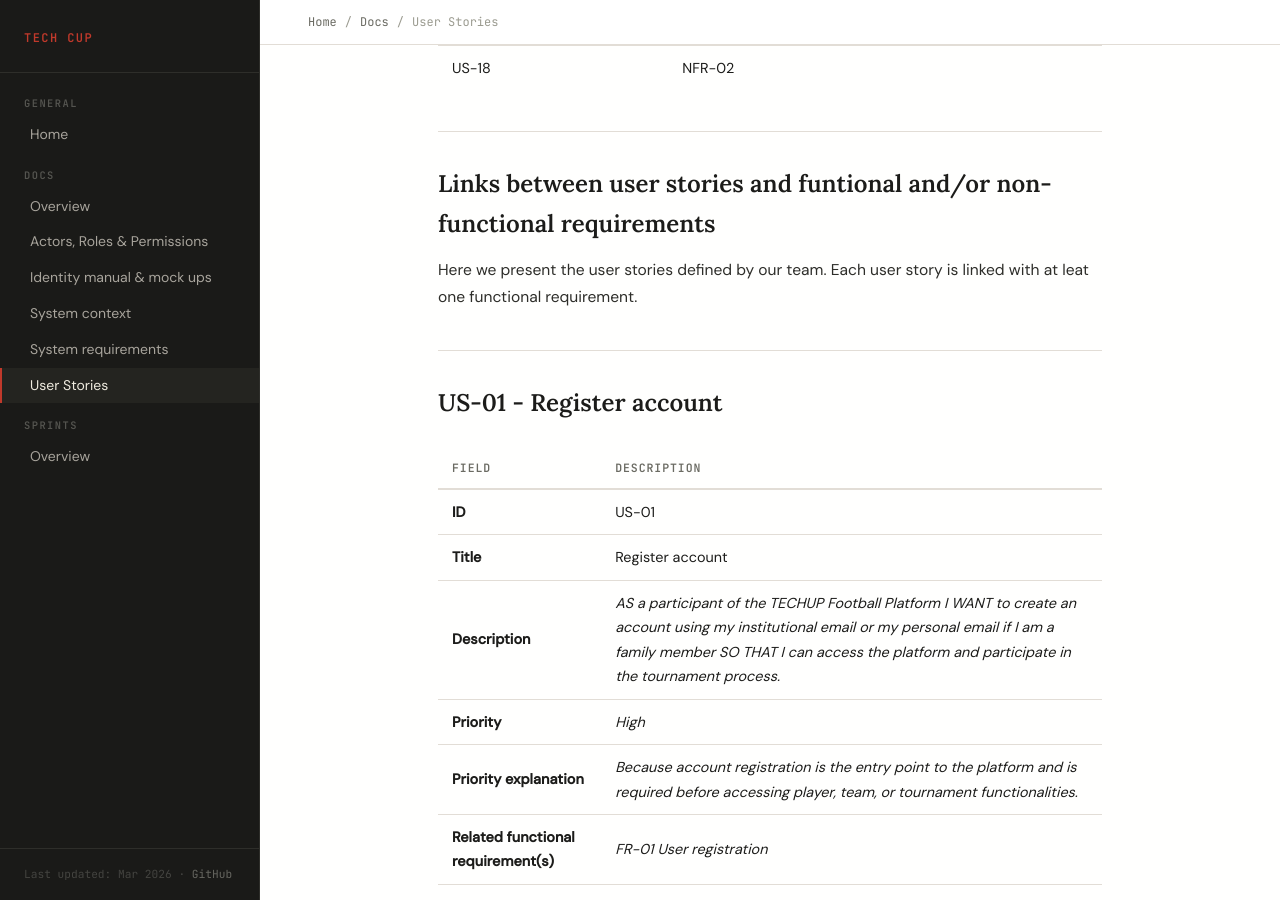
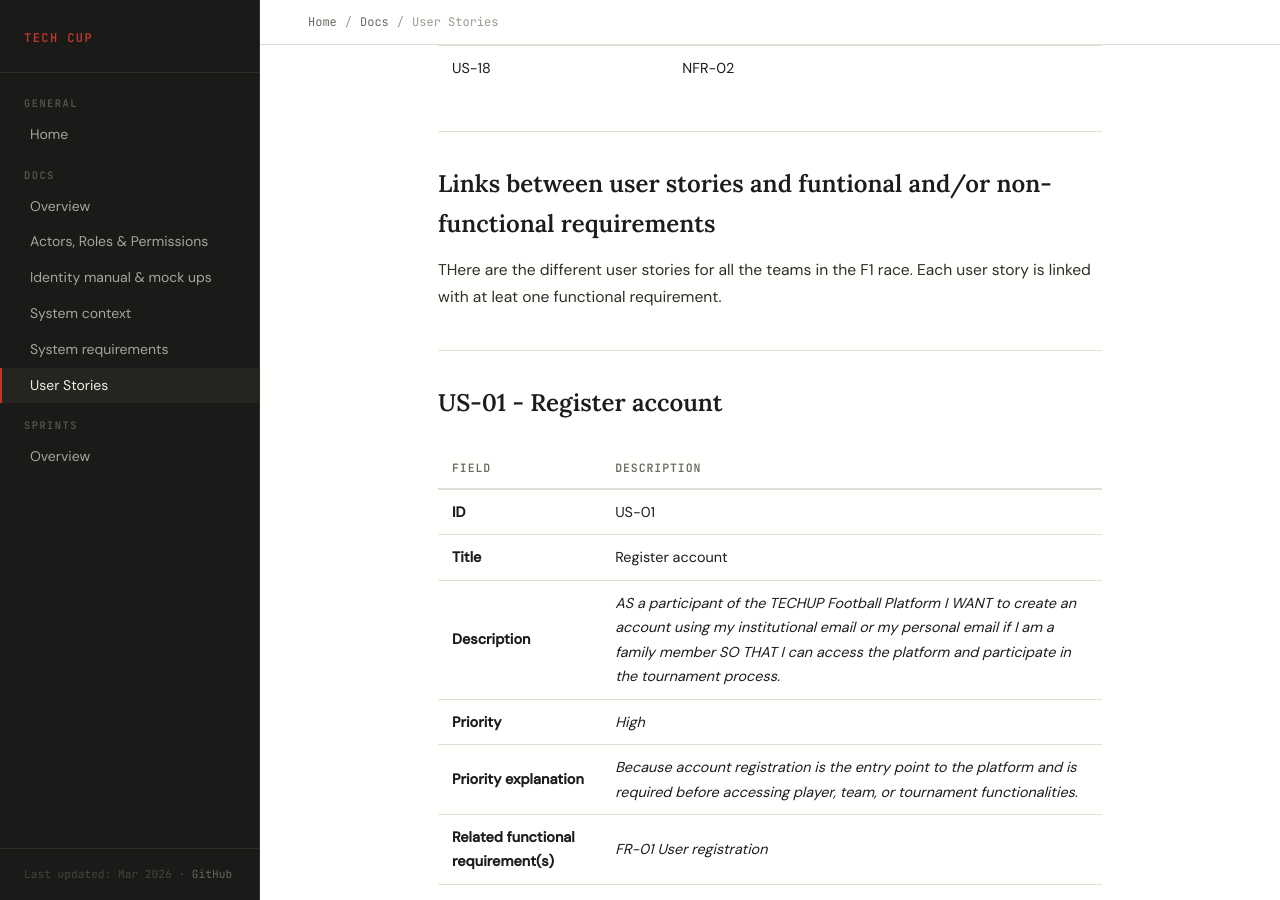
Before and after one commit to techcup-eci/techcup-eci.github.io, a Jekyll site: the page built from docs/user-stories.md, in a window 1280 px wide and 900 px high, scrolled down 890 px. Built offline with Jekyll 4.4.1, drawn with Linux system fonts in a browser that asks for light colours.

```diff
--- a/docs/user-stories.md
+++ b/docs/user-stories.md
@@ -27,7 +27,7 @@ title: User Stories
 
 ## Links between user stories and funtional and/or non-functional requirements
 
-Here we present the user stories defined by our team. Each user story is linked with at leat one functional requirement.
+THere are the different user stories for all the teams in the F1 race. Each user story is linked with at leat one functional requirement.
 
 ## US-01 - Register account
 
```
